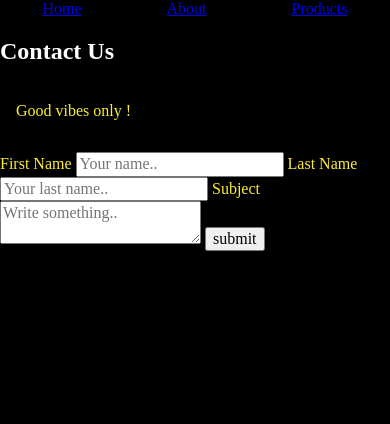
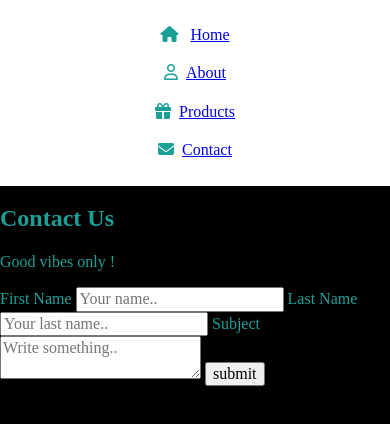
Before and after one commit to abduljseph/capstone, a website: page contactpage.html in a window 390 px wide. Drawn offline with Linux system fonts and the light colour scheme.

Commit message:
Attempt at media queries

```diff
--- a/contactpage.html
+++ b/contactpage.html
@@ -11,19 +11,21 @@
 <body>
     <header>
 
-        <ul>
+        <nav>
+            <ul>
 
-            <li><a href="index.html">Home</a></li>
+            <li><i class="fas fa-home"></i>  <a href="index.html">Home</a> </li>
 
-            <li><a href="about.html">About</a></li>
+            <li><i class="fa-regular fa-user"></i><a href="about.html">About</a></li>
 
-            <li><a href="#">Products</a></li>
+                <li><i class="fas fa-gift"></i><a href="#">Products</a></li>
 
-            <!-- <li><a href="contactpage.html">Contact</a></li> -->
+                <li><i class="fas fa-envelope"></i><a href="contactpage.html">Contact</a></li>
 
-        </ul>
 
-      </nav>
+            </ul>
+
+          </nav>
 
 <div class ="container">
     <h2>Contact Us</h2>
--- a/styles.css
+++ b/styles.css
@@ -1,5 +1,5 @@
 h1 {
-    color: #fefefe ;
+    color: #deb922 ;
   }
 
   h3 {
@@ -8,18 +8,20 @@ h1 {
   body {
 
     background-color: #000000;
-    color: #fdee30;
+    color: #1ba098;
   }
 
-  nav, p {
+  nav {
 
-    background-color: #000000;
-    color :#fdee30;
+    background-color: white;
+    color :#1ba0980;
   padding: 1rem;
 
   }
 
-  ul {
+
+
+    /* }ul {
 
     list-style-type: none;
 
@@ -31,9 +33,39 @@ h1 {
 
     justify-content: space-around;
 
-     color:#fdee30;
+    color:#1ba098; */
+
+
+    nav ul {
+      list-style-type: none;
+
+      padding: 0;
+
+        margin: 0;
+
+          display: flex;
+
+      justify-content: space-around;
+
+      color:#1ba098;
 
     }
+
+    na li {
+      color :#fefefe;
+      font-size: 16px;
+      cursor: finger;
+      transition: background-color 0.3s;
+    }
+
+    nav li:hover {
+      background-color: #red;
+    }
+
+nav i {
+  margin-right: 8px;
+}
+
 
     footer {
       list-style-type: none;
@@ -51,13 +83,12 @@ h1 {
     }
 
   h2, .container  {
-    color :#fefefe
-
+    color :#1ba098
 
     }
 
     p {
-      color:#fdee30;
+      color:#1ba098;
     }
 
     /* .container > .inner > p { */
@@ -65,3 +96,13 @@ h1 {
       /* color: black; */
   /*  */
     /* } */
+
+@media (max-width : 768px) {
+  nav ul {
+    flex-direction: column;
+  }
+  nav li {
+    padding: 10px;
+    text-align: center;
+  }
+}
```
Also changed, not shown: about.html (+6 -5 lines), index.html (+20 -2 lines). Lines whose indentation alone changed are shown as unchanged.
